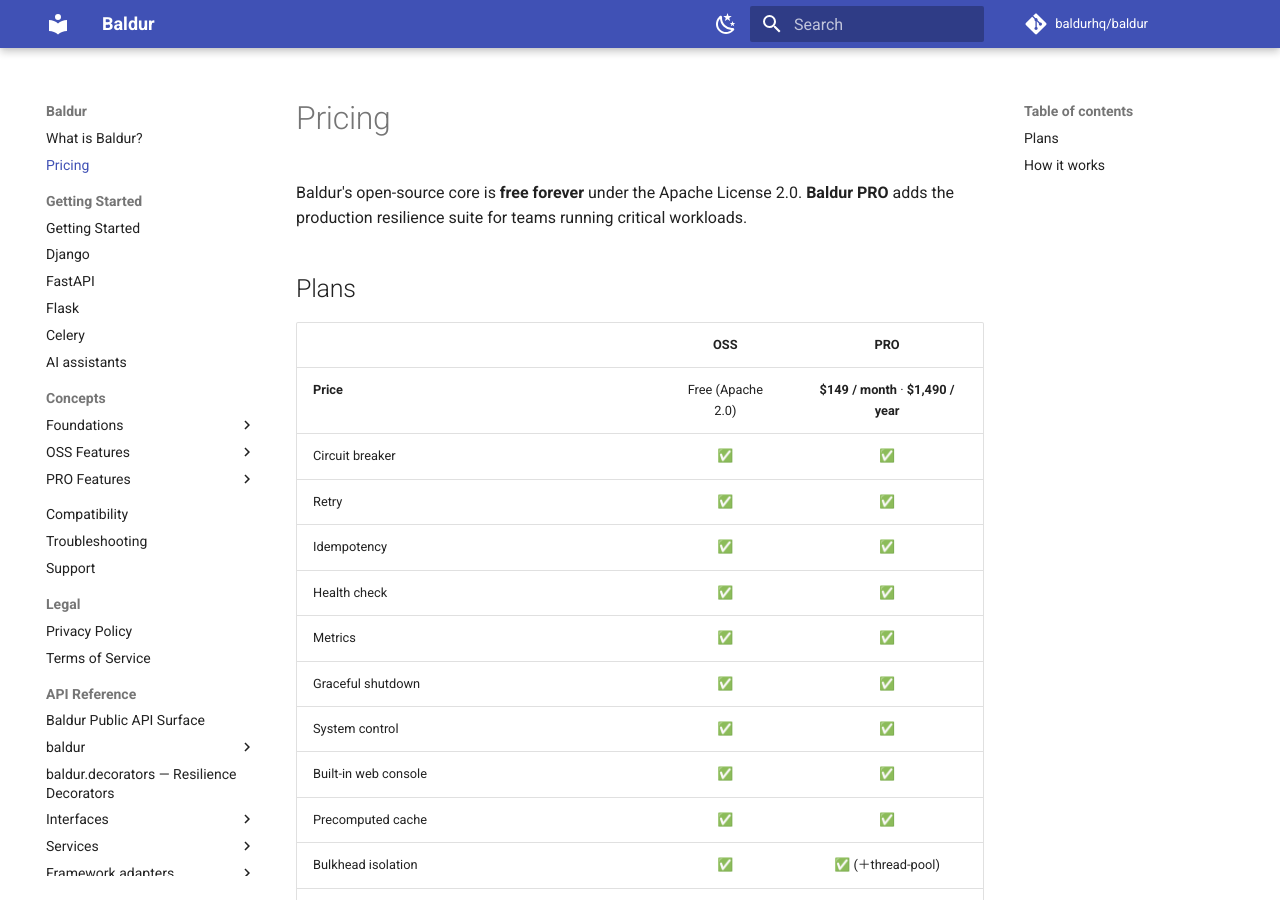
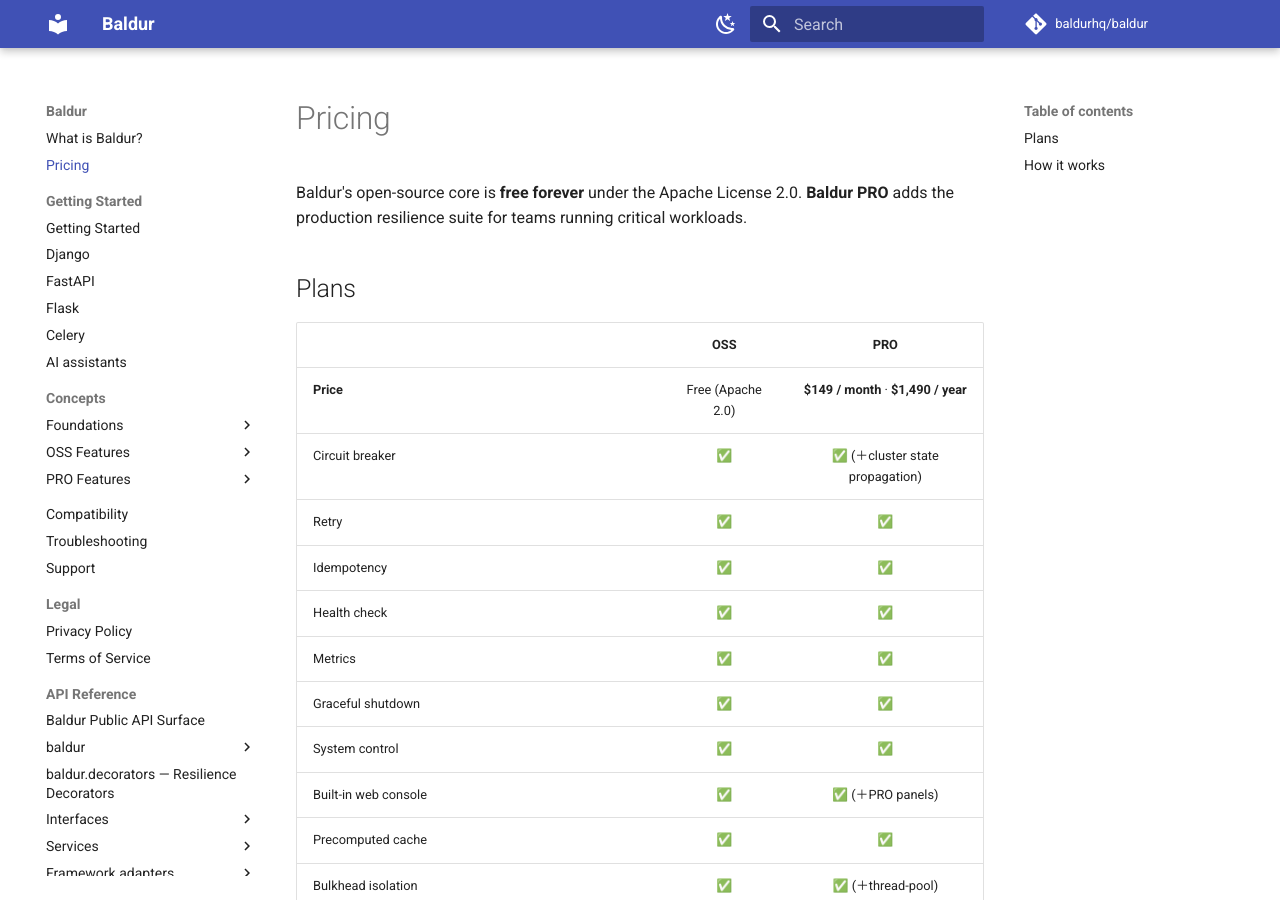
Before and after one commit to baldurhq/baldur, an MkDocs documentation site: the page built from docs/pricing.md, in a window 1280 px wide and 900 px high. Built offline with MkDocs 1.6.1 and Material for MkDocs 9.7.7, drawn with Linux system fonts in a browser that asks for light colours; comment, search, counter and statistics services are not loaded; some of the changed text lies outside the part shown.

Commit message:
docs(pricing): reverse-verify plan matrix - 3 tier-attribution fixes
Fresh-session reverse-verify of the pricing page's feature-to-tier claims
against the capability matrix and product inventory:

- Circuit breaker row: restore the PRO delta (cluster state propagation,
  opt-in) - it was silently dropped, understating PRO.
- Built-in web console row: restore the PRO delta (PRO panels render when
  their backing services run).
- DLQ at scale row: qualify batch replay as the console batch-replay
  surface - batch-by-failure-type replay itself is OSS, so the unqualified
  label over-attributed an OSS capability to PRO.

Prices, refund terms, checkout product IDs, license-activation and
Apache-2.0 claims all verified unchanged. mkdocs build --strict green.

```diff
--- a/docs/pricing.md
+++ b/docs/pricing.md
@@ -9,18 +9,18 @@
 |  | **OSS** | **PRO** |
 |---|:---:|:---:|
 | **Price** | Free (Apache 2.0) | **$149 / month**  ·  **$1,490 / year** |
-| Circuit breaker | ✅ | ✅ |
+| Circuit breaker | ✅ | ✅ (＋cluster state propagation) |
 | Retry | ✅ | ✅ |
 | Idempotency | ✅ | ✅ |
 | Health check | ✅ | ✅ |
 | Metrics | ✅ | ✅ |
 | Graceful shutdown | ✅ | ✅ |
 | System control | ✅ | ✅ |
-| Built-in web console | ✅ | ✅ |
+| Built-in web console | ✅ | ✅ (＋PRO panels) |
 | Precomputed cache | ✅ | ✅ |
 | Bulkhead isolation | ✅ | ✅ (＋thread-pool) |
 | Dead-letter queue + replay (capture, view, single-entry) | ✅ | ✅ |
-| DLQ at scale (batch replay, adaptive, durable, archive/purge) | — | ✅ |
+| DLQ at scale (console batch replay, adaptive, durable, archive/purge) | — | ✅ |
 | Audit trail | — | ✅ |
 | Emergency mode | — | ✅ |
 | Governance gates | — | ✅ |
```
